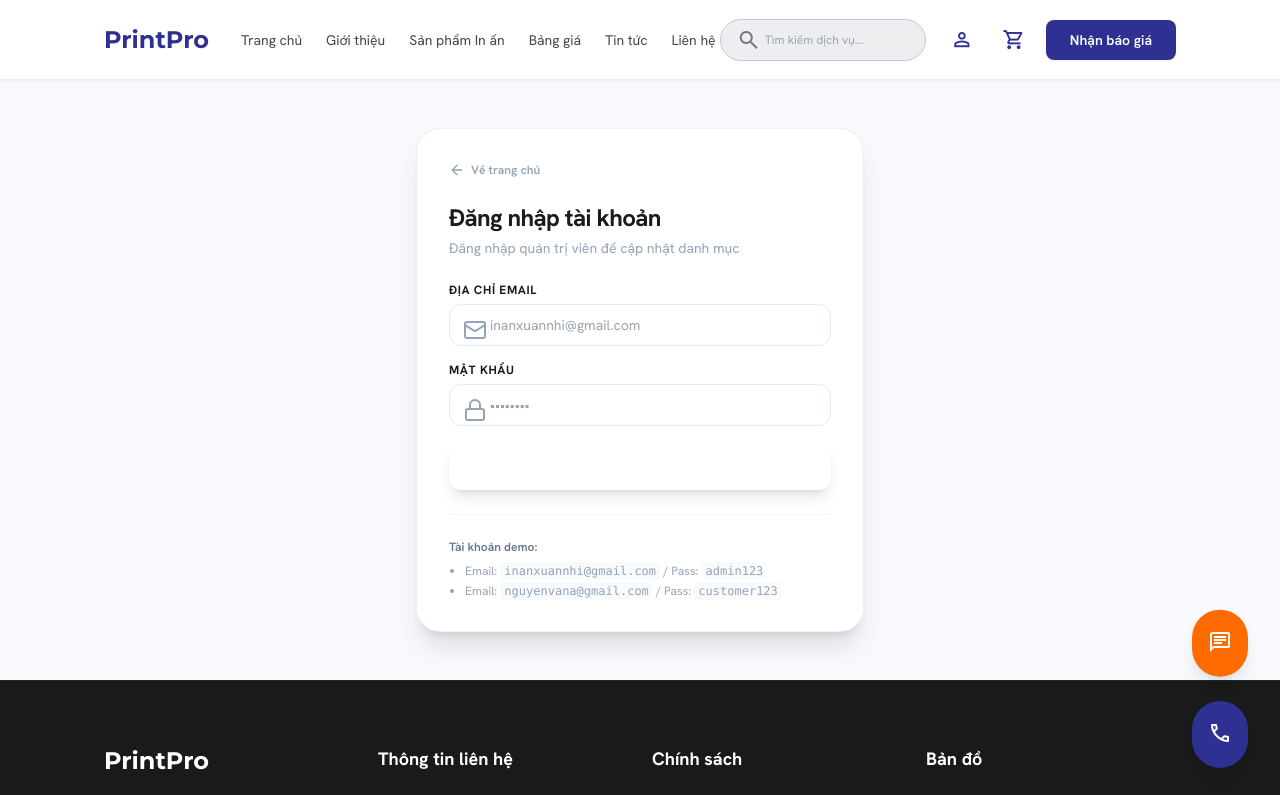
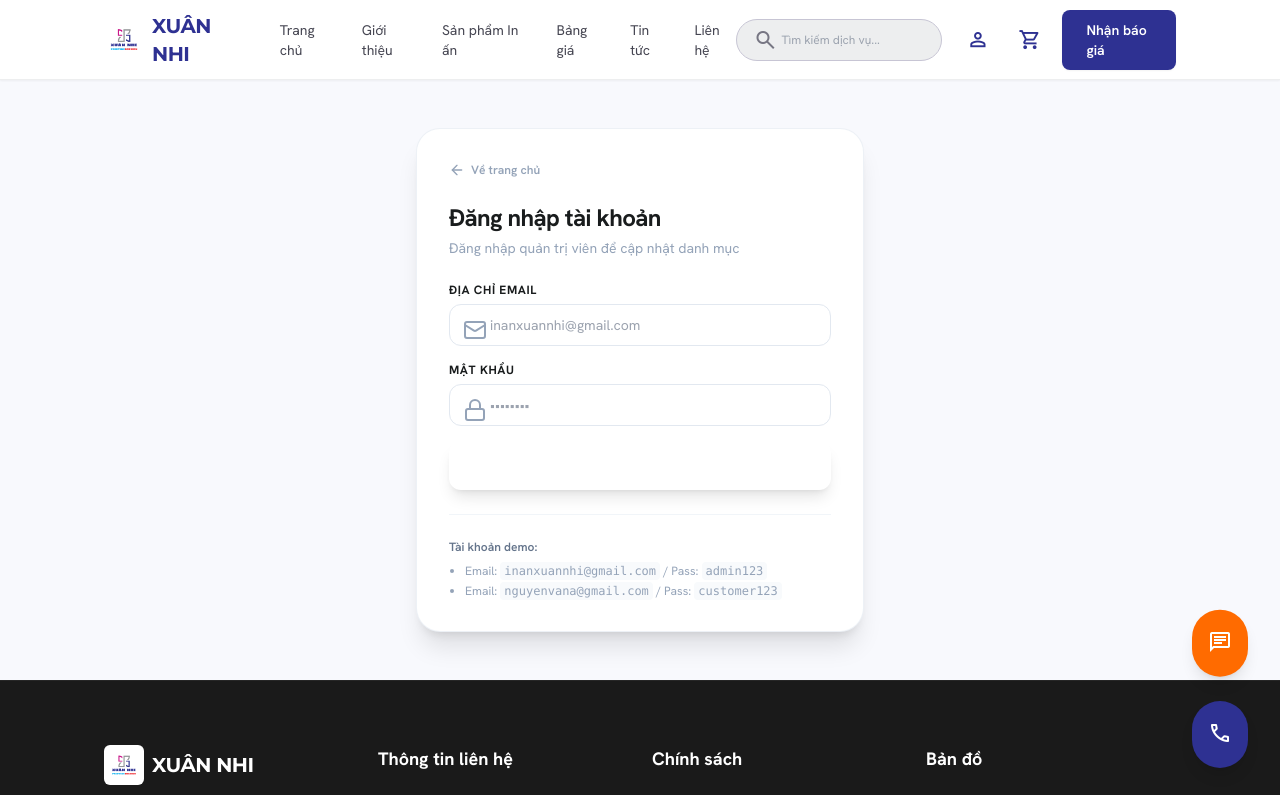
Before and after one commit to HoangDongDong/PrintingXuanNhi, a React (Vite) app in the folder frontend/: page /login in a window 1280 px wide. Shown: the top 795 px of the page. Built offline with nearby package versions, Linux system fonts and the light colour scheme; no server answers.

Commit message:
design: add logo image and update brand text to XUÂN NHI

```diff
--- a/frontend/src/components/Footer.jsx
+++ b/frontend/src/components/Footer.jsx
@@ -7,8 +7,11 @@ export default function Footer() {
       <div className="grid grid-cols-1 md:grid-cols-4 gap-gutter px-margin-mobile md:px-margin-desktop py-16 max-w-[1200px] mx-auto">
         {/* Brand Column */}
         <div className="space-y-6">
-          <Link to="/" className="font-display-lg text-2xl font-bold text-paper-white block">
-            PrintPro
+          <Link to="/" className="flex items-center gap-2">
+            <img src="/logo.png" alt="Xuân Nhĩ Logo" className="h-10 w-10 object-contain bg-white rounded-md p-0.5" />
+            <span className="font-display-lg text-xl font-bold text-paper-white tracking-tight">
+              XUÂN NHI
+            </span>
           </Link>
           <p className="text-surface-variant text-sm opacity-80 leading-relaxed max-w-xs">
             Đơn vị cung cấp giải pháp in ấn hàng đầu Việt Nam. Cam kết chất lượng, tiến độ và sự hài lòng tuyệt đối của khách hàng.
@@ -65,7 +68,7 @@ export default function Footer() {
       </div>
 
       <div className="border-t border-surface-variant/20 px-margin-mobile md:px-margin-desktop py-8 max-w-[1200px] mx-auto text-center md:text-left text-xs">
-        <p className="text-surface-variant opacity-60">© 2026 PrintPro Service. All rights reserved.</p>
+        <p className="text-surface-variant opacity-60">© 2026 In Ấn Xuân Nhĩ. All rights reserved.</p>
       </div>
 
       {/* Floating Action Buttons */}
--- a/frontend/src/components/Header.jsx
+++ b/frontend/src/components/Header.jsx
@@ -18,8 +18,11 @@ export default function Header() {
       <nav className="flex justify-between items-center px-margin-mobile md:px-margin-desktop w-full max-w-[1200px] mx-auto h-full">
         {/* Brand Logo */}
         <div className="flex items-center gap-8">
-          <Link to="/" className="font-display-lg text-2xl font-bold text-deep-navy">
-            PrintPro
+          <Link to="/" className="flex items-center gap-2">
+            <img src="/logo.png" alt="Xuân Nhĩ Logo" className="h-10 w-10 object-contain" />
+            <span className="font-display-lg text-xl font-bold text-deep-navy tracking-tight">
+              XUÂN NHI
+            </span>
           </Link>
 
           {/* Navigation Links (Desktop) */}
```
Also changed, not shown: frontend/public/logo.png (added).
